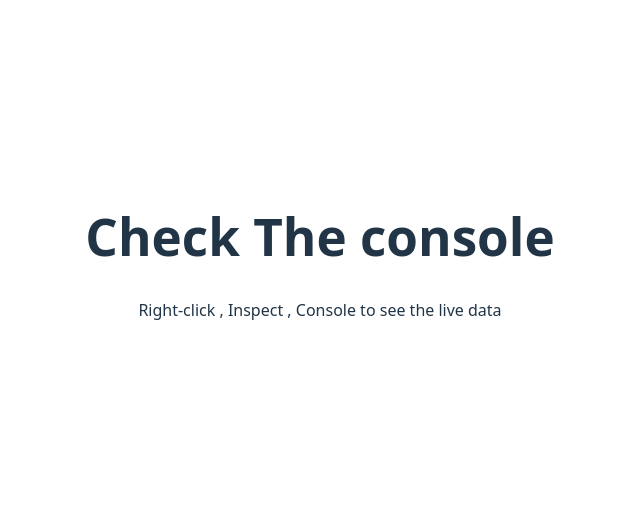
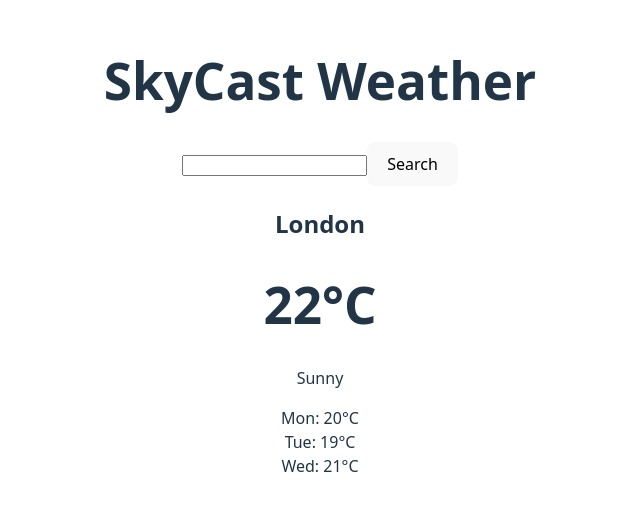
Before and after one commit to emithjayasuriya020/weather-dashboard, a React (Vite) app: page / in a window 1280 px wide. Shown: the part 152-662 px from the top of the page, without its empty margins (320-960 px from the left). Built offline with nearby package versions, Linux system fonts and the light colour scheme; no server answers.

Commit message:
Feat: Create Skelton Interface

```diff
--- a/src/App.jsx
+++ b/src/App.jsx
@@ -4,6 +4,9 @@ import viteLogo from '/vite.svg'
 import './App.css'
 import { useEffect } from 'react';
 import { getWeatherData } from './weatherService';
+import { WeatherCard } from './components/WeatherCard';
+import { ForecastGrid } from './components/ForecastGrid';
+import { SearchBar } from './components/SearchBar';
 
 function App() {
   useEffect(() => {
@@ -16,9 +19,12 @@ function App() {
   }, []);
 
   return (
-    <div style={{ textAlign: 'center', marginTop: '50px' }}>
-      <h1>Check The console</h1>
-      <p>Right-click , Inspect , Console to see the live data</p>
+    <div className="app-container">
+      <h1>SkyCast Weather</h1>
+
+      <SearchBar/>
+      <WeatherCard/>
+      <ForecastGrid/>
     </div>
   )
 }
--- /dev/null
+++ b/src/components/ForecastGrid.jsx
@@ -0,0 +1,9 @@
+export  function ForecastGrid() {
+    return (
+        <div className="forcast-grid">
+            <div className="day">Mon: 20°C</div>
+            <div className="day">Tue: 19°C</div>
+            <div className="day">Wed: 21°C</div>
+        </div>
+    );
+}
--- /dev/null
+++ b/src/components/SearchBar.jsx
@@ -0,0 +1,8 @@
+export  function SearchBar() {
+    return (
+        <div className="search-container">
+            <input type="text" placceholder="Enter city name..."/>
+            <button>Search</button>
+        </div>
+    );
+}
--- /dev/null
+++ b/src/components/WeatherCard.jsx
@@ -0,0 +1,9 @@
+export  function WeatherCard() {
+    return (
+        <div className="weather-card">
+            <h2>London</h2>
+            <h1>22°C</h1>
+            <p>Sunny</p>
+        </div>
+    );
+}
```
